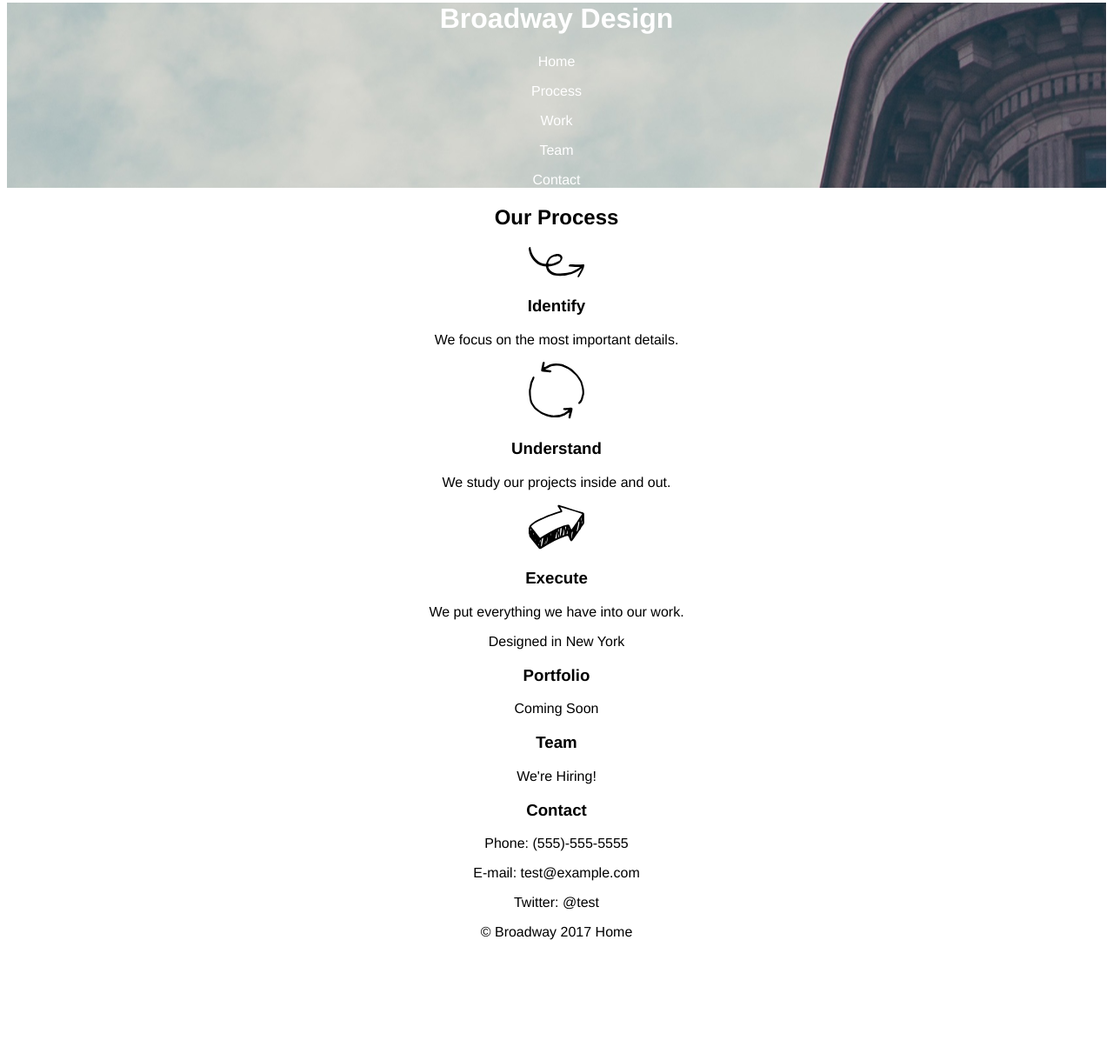
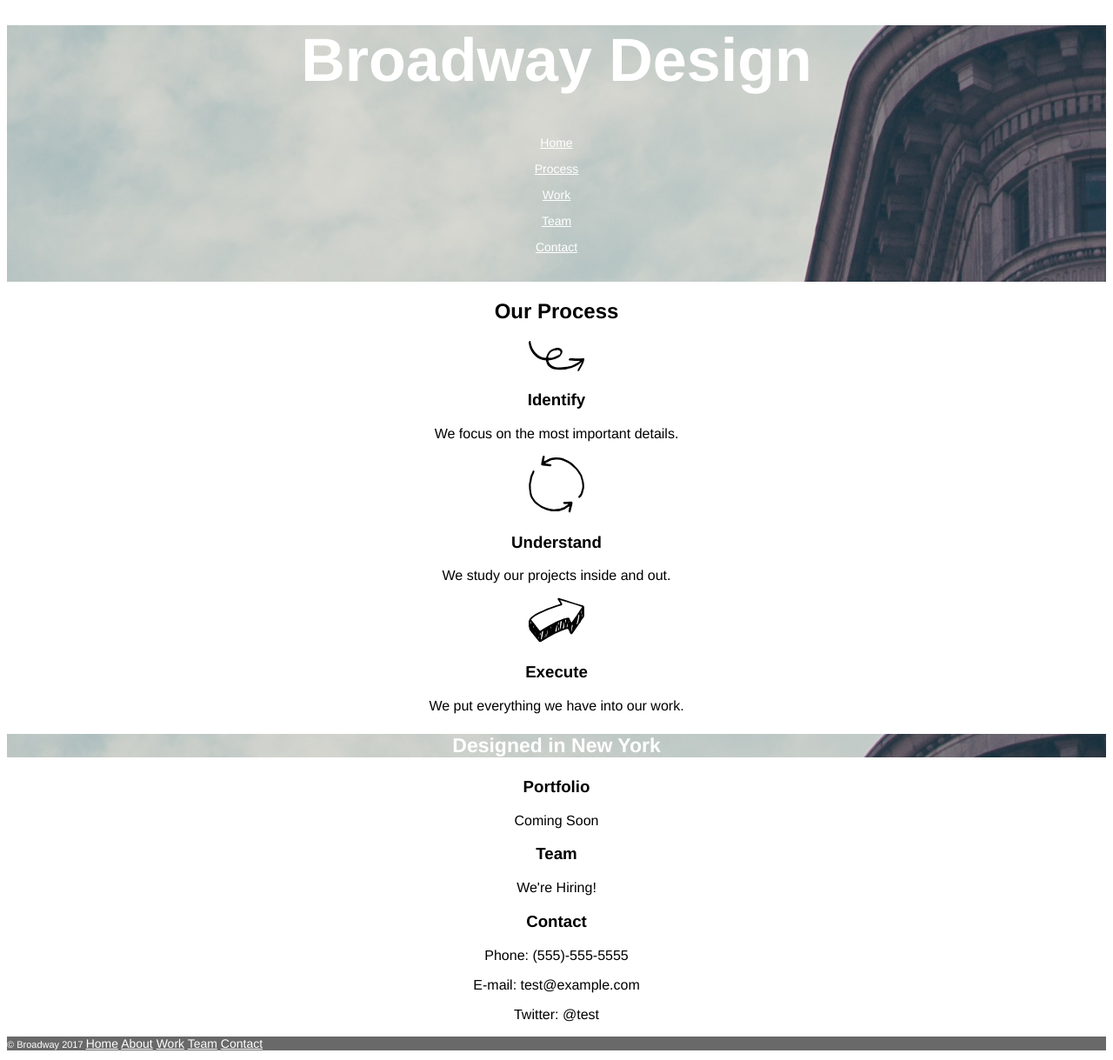
Before and after one commit to GPainter/broadway, a plain HTML site: page index.html in a window 1280 px wide. Shown: the part 18-1237 px from the top of the page at 87% size. Before the commit the page ends 1115 px from the top, so only its background shows below. Drawn offline with Linux system fonts and the light colour scheme.

Commit message:
Final Changes

```diff
--- a/index.html
+++ b/index.html
@@ -8,20 +8,20 @@
     <div id="header">
       <h1>Broadway Design</h1>
       <p>
-        <a target="">Home</a>
+        <a href="#header">Home</a>
       </p>
       <p>
-        <a target="">Process</a>
+        <a href="#process">Process</a>
       </p>
       <p>
-        <a target="">Work</a>
+        <a href="#work">Work</a>
       </p>
       <p>
-        <a target="">Team</a>
+        <a href="#team">Team</a>
       </p>
       <p>
-        <a target="">Contact</a>
-      </p>
+        <a href="#contact">Contact</a>
+      </p></br >
     </div>
     <div id="process">
       <h2>Our Process</h2>
@@ -59,7 +59,7 @@
       <p>Twitter: @test</p>
     </div>
     <div id="footer">
-      <p>&copy Broadway 2017 <a target="">Home</a></p>
+      <p>&copy Broadway 2017 <span id="footernav"><a href="#header">Home</a> <a href="#process">About</a> <a href="#work">Work</a> <a href="#team">Team</a> <a href="#contact">Contact</a></span></p>
     </div>
     </body>
 </html>
--- a/resources/css/style.css
+++ b/resources/css/style.css
@@ -8,3 +8,36 @@ body {
   color: white;
   text-align: center;
 }
+
+h1 {
+  font-size: 70px;
+  font-weight: bold;
+}
+
+#header p {
+  font-size: 14px;
+}
+
+a:link,
+a:visited,
+a:active {
+    color: white;
+}
+
+#banner {
+  font-size: 23px;
+  color: white;
+  font-weight: bold;
+  background-image: url(../images/the-flatiron-building.png);
+}
+
+#footer {
+  text-align: left;
+  font-size: 11px;
+  color: white;
+  background-color: dimgray;
+}
+
+#footernav {
+  font-size: 14px;
+}
```
